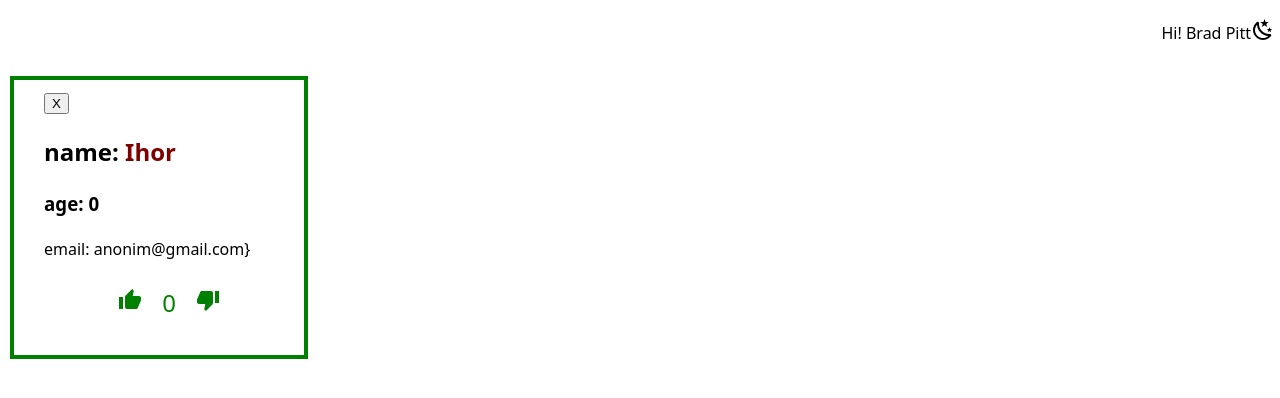
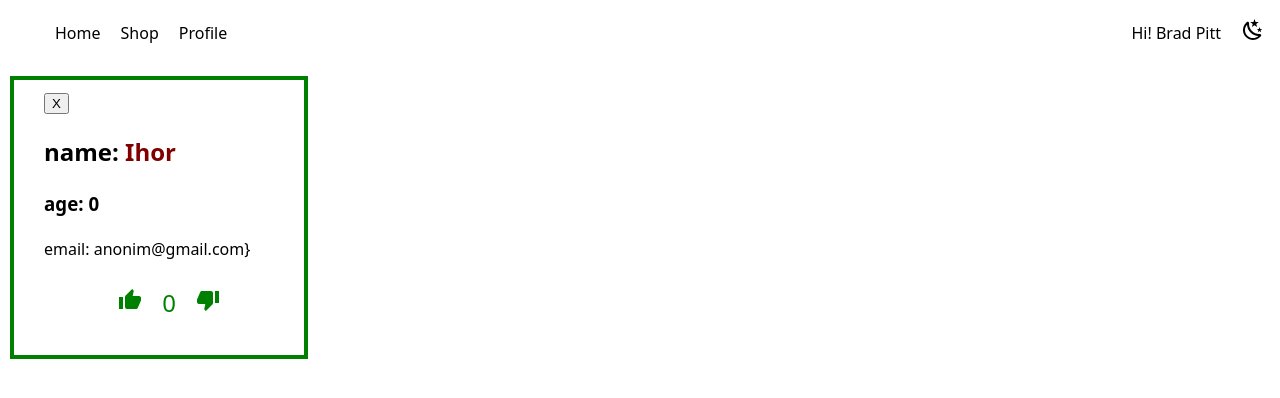
Before and after one commit to MakarKolesnyk/props-practice, a React (Vite) app: page / in a window 1280 px wide. Shown: the top 398 px of the page. Built offline with nearby package versions, Linux system fonts and the light colour scheme.

Commit message:
Add Routing & Outlet

```diff
--- a/package.json
+++ b/package.json
@@ -15,7 +15,8 @@
     "classnames": "^2.5.1",
     "date-fns": "^4.1.0",
     "react": "^19.2.0",
-    "react-dom": "^19.2.0"
+    "react-dom": "^19.2.0",
+    "react-router-dom": "^7.13.1"
   },
   "devDependencies": {
     "@eslint/js": "^9.39.1",
--- a/src/App.jsx
+++ b/src/App.jsx
@@ -1,16 +1,32 @@
 import Header from "./components/Header/Header";
+import { BrowserRouter, Route, Routes } from "react-router-dom";
 import HomePage from "./pages/HomePage";
 import { ThemeContext } from "./Contexts";
 import { useState } from "react";
 import CONSTANTS from "./contants";
+import ShopPage from "./pages/ShopPage";
+import NotFoundPage from "./pages/NotFound/NotFoundPage";
+import ProfilesPage from "./pages/ProfilesPage";
+import ProfileInfo from "./components/Profile/ProfileInfo";
+import ProfileSettings from "./components/Profile/ProfileSettings";
 
 function App() {
   const [theme, setTheme] = useState(CONSTANTS.THEME.LIGHT);
   return (
-    <ThemeContext.Provider value={{ theme, setTheme }}>
-      <Header />
-      <HomePage />
-    </ThemeContext.Provider>
+    <BrowserRouter>
+      <ThemeContext.Provider value={{ theme, setTheme }}>
+        <Header />
+        <Routes>
+          <Route path="/" element={<HomePage />} />
+          <Route path="shop" element={<ShopPage />} />
+          <Route path="profile" element={<ProfilesPage />}>
+            <Route path="info" element={<ProfileInfo />} />
+            <Route path="settings" element={<ProfileSettings />} />
+          </Route>
+          <Route path="*" element={<NotFoundPage />} />
+        </Routes>
+      </ThemeContext.Provider>
+    </BrowserRouter>
   );
 }
 
--- a/src/Contexts/index.js
+++ b/src/Contexts/index.js
@@ -1,9 +1,9 @@
 import { createContext } from "react";
 
-export const ThemeContext = createContext()
+export const ThemeContext = createContext();
 
 const userAccount = {
-    firstName: 'Brad',
-    lastName: 'Pitt'
-}
-export const userAccountContext =createContext(userAccount)
+  firstName: "Brad",
+  lastName: "Pitt",
+};
+export const userAccountContext = createContext(userAccount);
--- a/src/components/Header/Header.jsx
+++ b/src/components/Header/Header.jsx
@@ -5,6 +5,7 @@ import CONSTANTS from "../../contants";
 import { withTheme, withUserAccount } from "./../HOCs/index";
 import { PropTypes } from "prop-types";
 import styles from "./Header.module.scss";
+import Menu from './../Menu/Menu';
 
 const Header = (props) => {
   const {
@@ -25,6 +26,7 @@ const Header = (props) => {
   });
   return (
     <header className={headerClasses}>
+      <Menu/>
       <p>
         Hi! {firstName} {lastName}
       </p>
@@ -48,4 +50,4 @@ Header.propTypes = {
   }),
 };
 
-export default withUserAccount(withTheme(Header));
+  export default withUserAccount(withTheme(Header));
--- a/src/components/Header/Header.module.scss
+++ b/src/components/Header/Header.module.scss
@@ -9,12 +9,18 @@
 }
 
 .header {
-    display: flex;
-    justify-content: end;
-    align-items: center;
-    padding: 5px;
+  display: flex;
+  justify-content: end;
+  align-items: center;
+  padding: 5px;
+  p {
+    padding: 0 10px;
+  }
+  span {
+    padding: 10px;
+  }
 }
 
 .themeBtn {
-    border: none;
+  border: none;
 }
--- /dev/null
+++ b/src/components/Menu/Menu.jsx
@@ -0,0 +1,23 @@
+import { NavLink } from "react-router-dom";
+import styles from "./Menu.module.scss";
+import CONSTANTS from "../../contants";
+
+const Menu = () => {
+  return (
+    <nav className={styles.nav}>
+      <ul>
+        <li>
+          <NavLink to="/">Home</NavLink>
+        </li>
+        <li>
+          <NavLink to="shop">Shop</NavLink>
+        </li>
+        <li>
+          <NavLink to="profile">Profile</NavLink>
+        </li>
+      </ul>
+    </nav>
+  );
+};
+
+export default Menu;
--- /dev/null
+++ b/src/components/Menu/Menu.module.scss
@@ -0,0 +1,15 @@
+.nav {
+  margin-right: auto;
+  ul {
+    display: flex;
+  }
+  li {
+    display: inline-block;
+    a {
+      text-decoration: none;
+      padding: 0 10px;
+      justify-content: start;
+      color: inherit;
+    }
+  }
+}
--- /dev/null
+++ b/src/components/Profile/ProfileInfo.jsx
@@ -0,0 +1,15 @@
+import { useContext } from "react";
+import { userAccountContext } from "../../Contexts";
+
+const ProfileInfo = () => {
+  const user = useContext(userAccountContext);
+  return (
+    <section>
+      <h1>Info</h1>
+      <p>first name: {user.firstName}</p>
+      <p>last name: {user.lastName}</p>
+    </section>
+  );
+};
+
+export default ProfileInfo;
--- /dev/null
+++ b/src/components/Profile/ProfileSettings.jsx
@@ -0,0 +1,11 @@
+
+
+const ProfileSettings = () => {
+    return (
+        <section>
+            <h1>Settings</h1>
+        </section>
+    );
+}
+
+export default ProfileSettings;
--- a/src/components/UserProfile/UserProfile.module.scss
+++ b/src/components/UserProfile/UserProfile.module.scss
@@ -24,19 +24,22 @@ $gap: 10px;
   .amount {
     padding: 0 $gap * 2;
   }
+  button {
+    user-select: none;
+  }
 }
 
-.select{
+.select {
   border: 4px solid $accentColor;
 }
-.noselect{
+.noselect {
   border: 4px solid $infoColor;
 }
 
-.light{
-  @extend %light
+.light {
+  @extend %light;
 }
 
-.dark{
-  @extend %dark
+.dark {
+  @extend %dark;
 }
--- /dev/null
+++ b/src/pages/NotFound/NotFoundPage.jsx
@@ -0,0 +1,11 @@
+
+
+const NotFoundPage = () => {
+    return (
+        <div>
+            <h1>Not Found Page</h1>
+        </div>
+    );
+}
+
+export default NotFoundPage;
--- /dev/null
+++ b/src/pages/ProfilesPage.jsx
@@ -0,0 +1,21 @@
+import { NavLink, Outlet } from "react-router-dom";
+
+const ProfilesPage = () => {
+  return (
+    <section>
+      <nav>
+        <ul>
+          <li>
+            <NavLink to='info'>info</NavLink>
+          </li>
+          <li>
+            <NavLink to='settings'>settings</NavLink>
+          </li>
+        </ul>
+      </nav>
+      <Outlet />
+    </section>
+  );
+};
+
+export default ProfilesPage;
```
Also changed, not shown: 1 other file (tests, documents, lock files or other folders).
